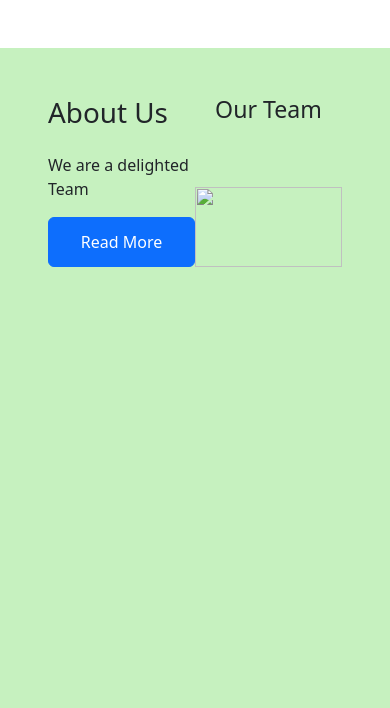
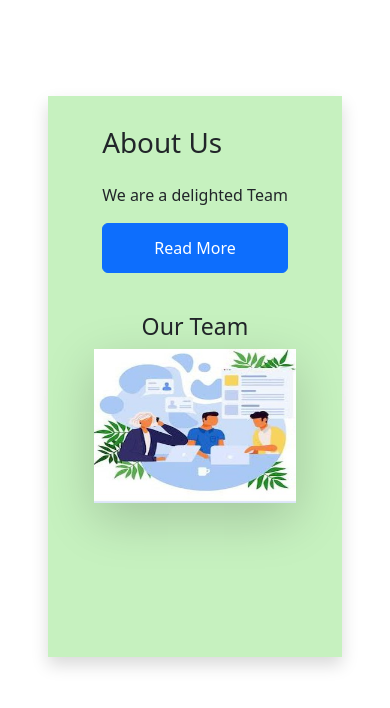
Before and after one commit to JustFelix-Dev/Collaboration, a plain HTML site: page aboutUs.html in a window 390 px wide. Drawn offline with nearby package versions, Linux system fonts and the light colour scheme.

Commit message:
Workind as a team

```diff
--- a/aboutUs.html
+++ b/aboutUs.html
@@ -4,25 +4,44 @@
     <meta charset="UTF-8" />
     <meta http-equiv="X-UA-Compatible" content="IE=edge" />
     <meta name="viewport" content="width=device-width, initial-scale=1.0" />
-    <link rel="stylesheet" href="https://cdn.jsdelivr.net/npm/bootstrap@5.3.0-alpha1/dist/css/bootstrap.min.css">
+    <link
+      rel="stylesheet"
+      href="https://cdn.jsdelivr.net/npm/bootstrap@5.3.0-alpha1/dist/css/bootstrap.min.css"
+    />
     <title>Document</title>
   </head>
-  <body class="w-100" style="height: 100vh">
-    <div class="main-container h-100" style="background-color: #c6f1bf">
-      <div class="main d-flex p-5 mt-5">
-        <div class="d-grid gap-3 w-50 justify-content-center">
+  <style>
+    @media screen and (max-width: 600px) {
+      .main {
+        display: flex;
+        flex-direction: column !important;
+        gap: 40px;
+        padding-top: 30px;
+      }
+      .main .div1, .main .div2 {
+        width: 100% !important;
+      }
+    }
+  </style>
+  <body class="w-100 p-5" style="height: 100vh">
+    <div
+      class="main-container h-75 shadow my-auto"
+      style="background-color: #c6f1bf"
+    >
+      <div class="container container-fluid main d-flex mt-5">
+        <div class="d-grid gap-3 w-50 justify-content-center div1">
           <h1>About Us</h1>
           <div>We are a delighted Team</div>
           <button class="btn btn-primary" style="height: 50px">
             Read More
           </button>
         </div>
-        <div class="w-50 d-grid">
+        <div class="w-50 d-grid position-relative h-100 div2">
           <h3 class="text-center">Our Team</h3>
           <img
-            src="reference_image_-_3-1024x602.png"
+            src="images (37)_12.jpeg"
             alt=""
-            class="w-100 h-100"
+            class="w-75 h-75 mx-auto shadow shadow-lg"
           />
         </div>
       </div>
```
Also changed, not shown: images (37)_12.jpeg (added).
